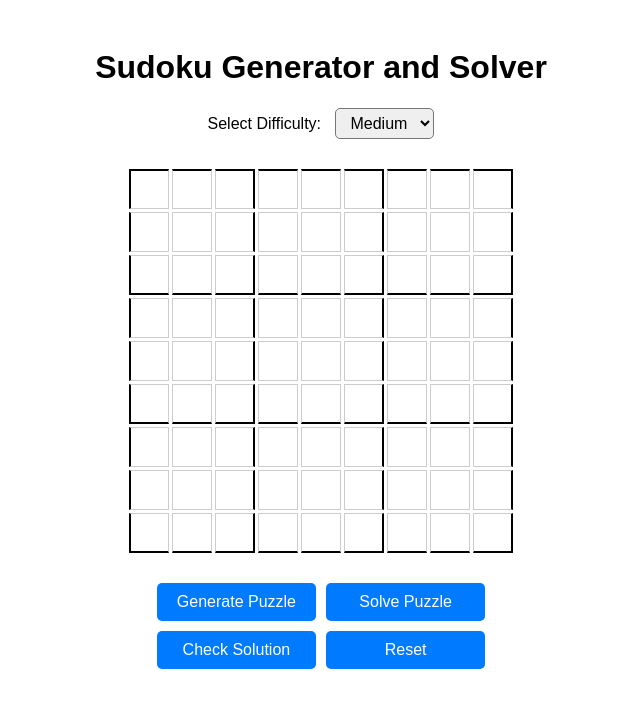
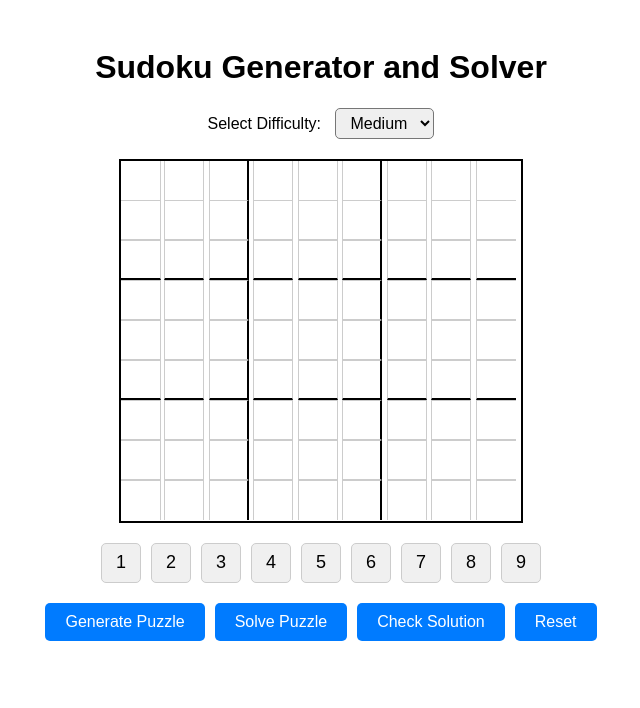
Before and after one commit to d0meq/web-sudoku, a React app: page / in a window 1280 px wide. Shown: the top 708 px of the page, without its empty margins (319-959 px from the left). Built offline with nearby package versions, Linux system fonts and the light colour scheme; the HTML template or start-up script is replaced by a standard one.

Commit message:
Refactor SudokuGrid and App components to enhance cell interaction and styling; add number selector for user input

```diff
--- a/src/App.css
+++ b/src/App.css
@@ -3,9 +3,6 @@
   text-align: center;
   padding: 20px;
   font-family: Arial, sans-serif;
-  display: flex;
-  align-items: center;
-  flex-direction: column;
 }
 
 /* Sudoku grid container */
@@ -13,10 +10,10 @@
   display: grid;
   grid-template-columns: repeat(9, 1fr);
   grid-template-rows: repeat(9, 1fr);
-  gap: 3px; /* No gap between cells */
+  gap: 0; /* No gap between cells */
+  border: 2px solid #000; /* Outer border for the grid */
   max-width: 400px; /* Adjust based on your preference */
   margin: 0 auto; /* Center the grid */
-  padding: 10px;
 }
 
 /* Sudoku cell styles */
@@ -27,27 +24,28 @@
   font-size: 18px;
   border: 1px solid #ccc; /* Default border for all cells */
   box-sizing: border-box;
-  padding-block: 0;
-  padding-inline: 0;
-  padding: 0;
-  margin: 0;
+  margin: -1px 0 0 -1px; /* Overlap borders to remove gaps */
+  display: flex;
+  align-items: center;
+  justify-content: center;
+  cursor: pointer;
 }
 
-/* Thicker borders for 3x3 subgrids */
-.sudoku-cell {
-  border: 1px solid #ccc;
+.sudoku-cell.generated {
+  background-color: #f0f0f0; /* Light gray background */
+  cursor: default; /* Disable pointer interaction */
 }
 
 /* Remove top border for the first row */
 .sudoku-cell:nth-child(-n + 9) {
-  border-top: 2px solid black;
-  margin-top: 0;
+  border-top: none;
+  margin-top: 0; /* Reset margin for the first row */
 }
 
 /* Remove left border for the first column */
 .sudoku-cell:nth-child(9n + 1) {
-  border-left: 2px solid black;
-  margin-left: 0;
+  border-left: none;
+  margin-left: 0; /* Reset margin for the first column */
 }
 
 /* Add thicker borders for 3x3 subgrids */
@@ -63,12 +61,12 @@
 
 /* Remove right border for the last column */
 .sudoku-cell:nth-child(9n) {
-  border-right: 2px solid black;
+  border-right: none;
 }
 
 /* Remove bottom border for the last row */
 .sudoku-cell:nth-child(n + 73):nth-child(-n + 81) {
-  border-bottom: 2px solid black;
+  border-bottom: none;
 }
 
 /* Optional: Add hover effect */
@@ -93,12 +91,42 @@
   }
 }
 
+/* Number selector styles */
+.number-selector {
+  margin-top: 20px;
+  display: flex;
+  justify-content: center;
+  gap: 10px;
+}
+
+.number-selector button {
+  width: 40px;
+  height: 40px;
+  font-size: 18px;
+  text-align: center;
+  border: 1px solid #ccc;
+  border-radius: 5px;
+  background-color: #f0f0f0;
+  cursor: pointer;
+  transition: background-color 0.3s ease;
+}
+
+.number-selector button:hover {
+  background-color: #007bff;
+  color: white;
+}
+
+.number-selector button.selected {
+  background-color: #0056b3;
+  color: white;
+}
+
 /* Controls styling */
 .controls {
   margin-top: 20px;
-  display: grid;
-  grid-template-columns: 1fr 1fr;
-  grid-template-rows: 1fr 1fr;
+  display: flex;
+  flex-wrap: wrap;
+  justify-content: center;
   gap: 10px;
 }
 
--- a/src/App.jsx
+++ b/src/App.jsx
@@ -10,6 +10,7 @@ const App = () => {
   const [isSolved, setIsSolved] = useState(false);
   const [message, setMessage] = useState("");
   const [difficulty, setDifficulty] = useState("medium"); // Default difficulty
+  const [selectedNumber, setSelectedNumber] = useState(null); // Track selected number
 
   const handleGenerate = () => {
     let numToRemove;
@@ -56,13 +57,11 @@ const App = () => {
     setMessage("Grid reset. Ready for a new puzzle!");
   };
 
-  const handleCellChange = (row, col, value) => {
-    // Allow changes only if the cell is not fixed
-    if (!fixedCells[row][col]) {
+  const handleCellClick = (row, col) => {
+    if (!fixedCells[row][col] && selectedNumber !== null) {
       const newGrid = JSON.parse(JSON.stringify(grid)); // Deep copy the grid
-      newGrid[row][col] = value === "" ? 0 : parseInt(value, 10);
+      newGrid[row][col] = selectedNumber;
       setGrid(newGrid);
-      setMessage(""); // Clear message when user makes changes
     }
   };
 
@@ -78,6 +77,10 @@ const App = () => {
 
   const handleDifficultyChange = (e) => {
     setDifficulty(e.target.value); // Update difficulty
+  };
+
+  const handleNumberSelect = (number) => {
+    setSelectedNumber(number); // Set the selected number
   };
 
   // Helper function to check if the Sudoku is solved correctly
@@ -133,9 +136,20 @@ const App = () => {
       <SudokuGrid
         grid={grid}
         fixedCells={fixedCells}
-        onCellChange={handleCellChange}
+        onCellClick={handleCellClick}
         isSolved={isSolved}
       />
+      <div className="number-selector">
+        {[1, 2, 3, 4, 5, 6, 7, 8, 9].map((number) => (
+          <button
+            key={number}
+            className={selectedNumber === number ? "selected" : ""}
+            onClick={() => handleNumberSelect(number)}
+          >
+            {number}
+          </button>
+        ))}
+      </div>
       <Controls
         onGenerate={handleGenerate}
         onSolve={handleSolve}
--- a/src/components/SudokuGrid.jsx
+++ b/src/components/SudokuGrid.jsx
@@ -1,19 +1,18 @@
 import React from "react";
 
-const SudokuGrid = ({ grid, fixedCells, onCellChange, isSolved }) => {
+const SudokuGrid = ({ grid, fixedCells, onCellClick, isSolved }) => {
   return (
     <div className="sudoku-grid">
       {grid.map((row, rowIndex) =>
         row.map((cell, colIndex) => (
-          <input
+          <div
             key={`${rowIndex}-${colIndex}`}
-            type="text"
-            className={`sudoku-cell ${isSolved && !isValidCell(grid, rowIndex, colIndex) ? "incorrect" : ""}`}
-            value={cell === 0 ? "" : cell}
-            onChange={(e) => onCellChange(rowIndex, colIndex, e.target.value)}
-            maxLength="1"
-            disabled={fixedCells[rowIndex][colIndex] || isSolved} // Disable fixed cells and solved grid
-          />
+            className={`sudoku-cell ${fixedCells[rowIndex][colIndex] ? "generated" : ""} ${
+              isSolved && !isValidCell(grid, rowIndex, colIndex) ? "incorrect" : ""
+            }`}
+          >
+            {cell === 0 ? "" : cell}
+          </div>
         ))
       )}
     </div>
```
